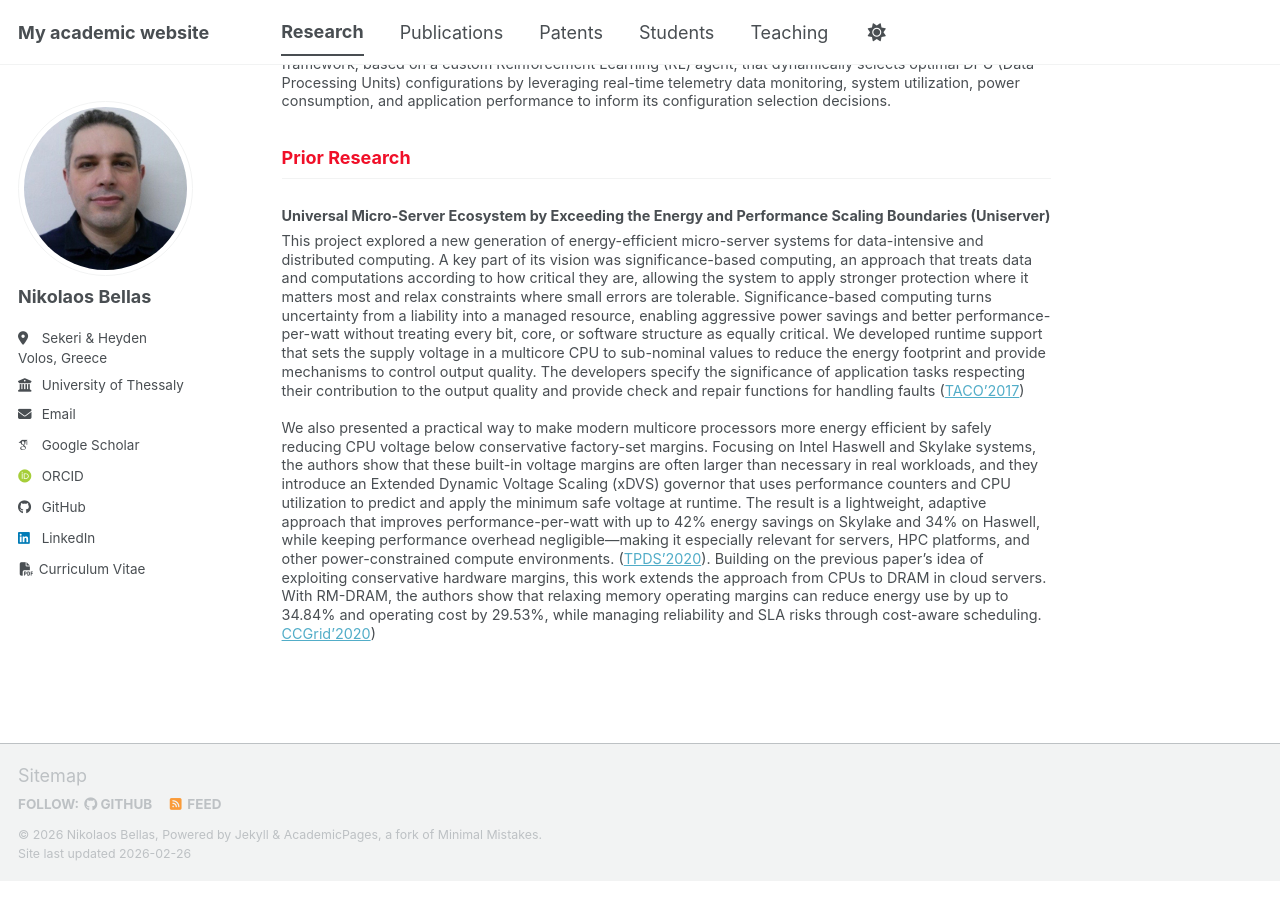
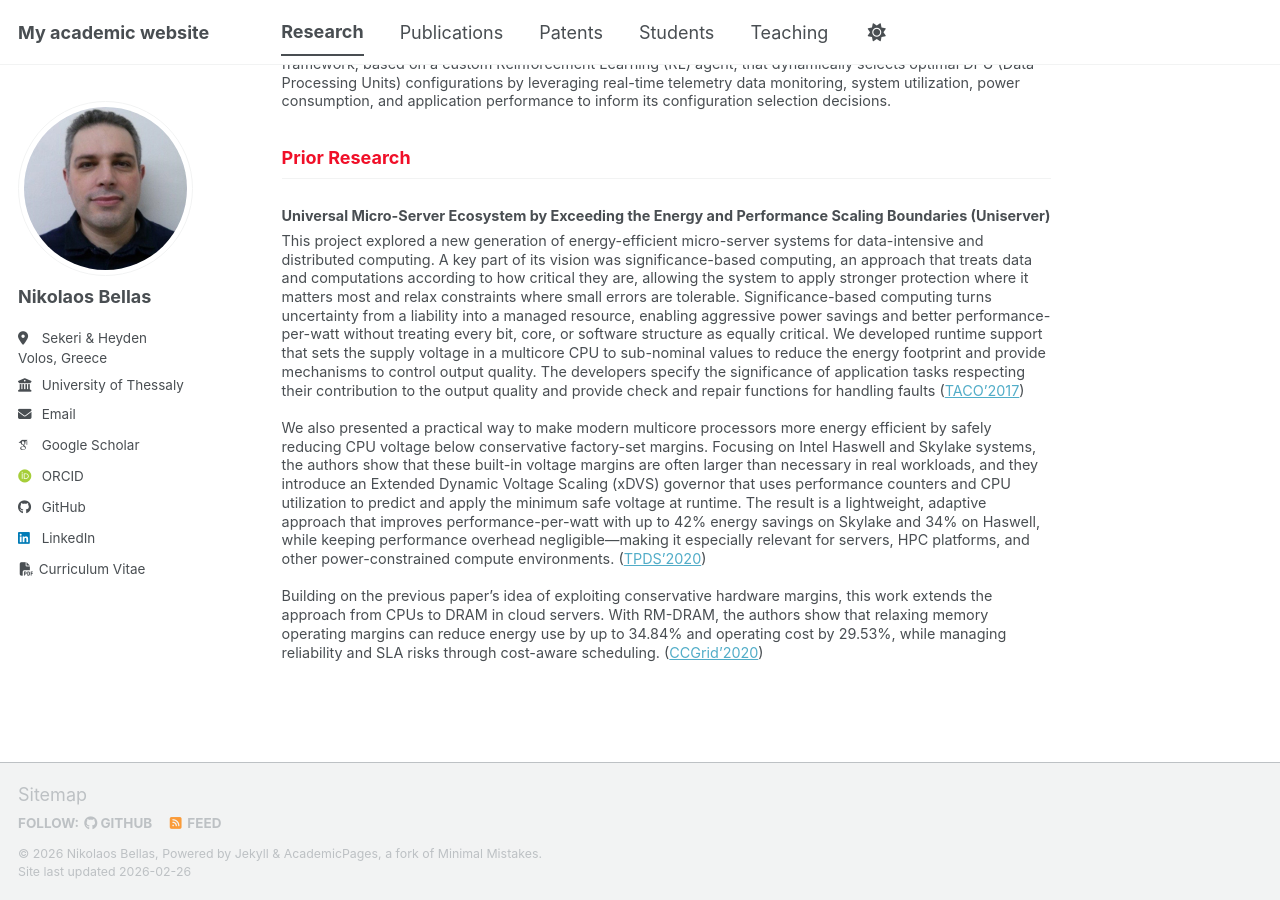
Before and after one commit to nbellas/nbellas.github.io, a Jekyll site: the page built from _pages/research.md, in a window 1280 px wide and 900 px high, scrolled down 863 px. Built offline with Jekyll 4.4.1, drawn with Linux system fonts in a browser that asks for light colours; some web fonts are replaced; a script bundle is joined from its source files by our own code; library files that are not in the unit come from our copies.

```diff
--- a/_pages/research.md
+++ b/_pages/research.md
@@ -30,7 +30,9 @@ We have also worked on ML inference on FPGAs by introducing [DPUconfig](/files/D
 
 This project explored a new generation of energy-efficient micro-server systems for data-intensive and distributed computing. A key part of its vision was significance-based computing, an approach that treats data and computations according to how critical they are, allowing the system to apply stronger protection where it matters most and relax constraints where small errors are tolerable. Significance-based computing turns uncertainty from a liability into a managed resource, enabling aggressive power savings and better performance-per-watt without treating every bit, core, or software structure as equally critical. We developed runtime support that sets the supply voltage in a multicore CPU to sub-nominal values to reduce the energy footprint and provide mechanisms to control output quality. The developers specify the significance of application tasks respecting their contribution to the output quality and provide check and repair functions for handling faults ([TACO'2017](/files/TACO_2017.pdf))
 
-We also presented a practical way to make modern multicore processors more energy efficient by safely reducing CPU voltage below conservative factory-set margins. Focusing on Intel Haswell and Skylake systems, the authors show that these built-in voltage margins are often larger than necessary in real workloads, and they introduce an Extended Dynamic Voltage Scaling (xDVS) governor that uses performance counters and CPU utilization to predict and apply the minimum safe voltage at runtime. The result is a lightweight, adaptive approach that improves performance-per-watt with up to 42% energy savings on Skylake and 34% on Haswell, while keeping performance overhead negligible—making it especially relevant for servers, HPC platforms, and other power-constrained compute environments. ([TPDS’2020](/files/TPDS2020.pdf)). Building on the previous paper’s idea of exploiting conservative hardware margins, this work extends the approach from CPUs to DRAM in cloud servers. With RM-DRAM, the authors show that relaxing memory operating margins can reduce energy use by up to 34.84% and operating cost by 29.53%, while managing reliability and SLA risks through cost-aware scheduling. [CCGrid'2020](/files/CCGrid_2020.pdf))
+We also presented a practical way to make modern multicore processors more energy efficient by safely reducing CPU voltage below conservative factory-set margins. Focusing on Intel Haswell and Skylake systems, the authors show that these built-in voltage margins are often larger than necessary in real workloads, and they introduce an Extended Dynamic Voltage Scaling (xDVS) governor that uses performance counters and CPU utilization to predict and apply the minimum safe voltage at runtime. The result is a lightweight, adaptive approach that improves performance-per-watt with up to 42% energy savings on Skylake and 34% on Haswell, while keeping performance overhead negligible—making it especially relevant for servers, HPC platforms, and other power-constrained compute environments. ([TPDS’2020](/files/TPDS2020.pdf))
+
+Building on the previous paper’s idea of exploiting conservative hardware margins, this work extends the approach from CPUs to DRAM in cloud servers. With RM-DRAM, the authors show that relaxing memory operating margins can reduce energy use by up to 34.84% and operating cost by 29.53%, while managing reliability and SLA risks through cost-aware scheduling. ([CCGrid'2020](/files/CCGrid_2020.pdf))
 
 
 </div>
```
